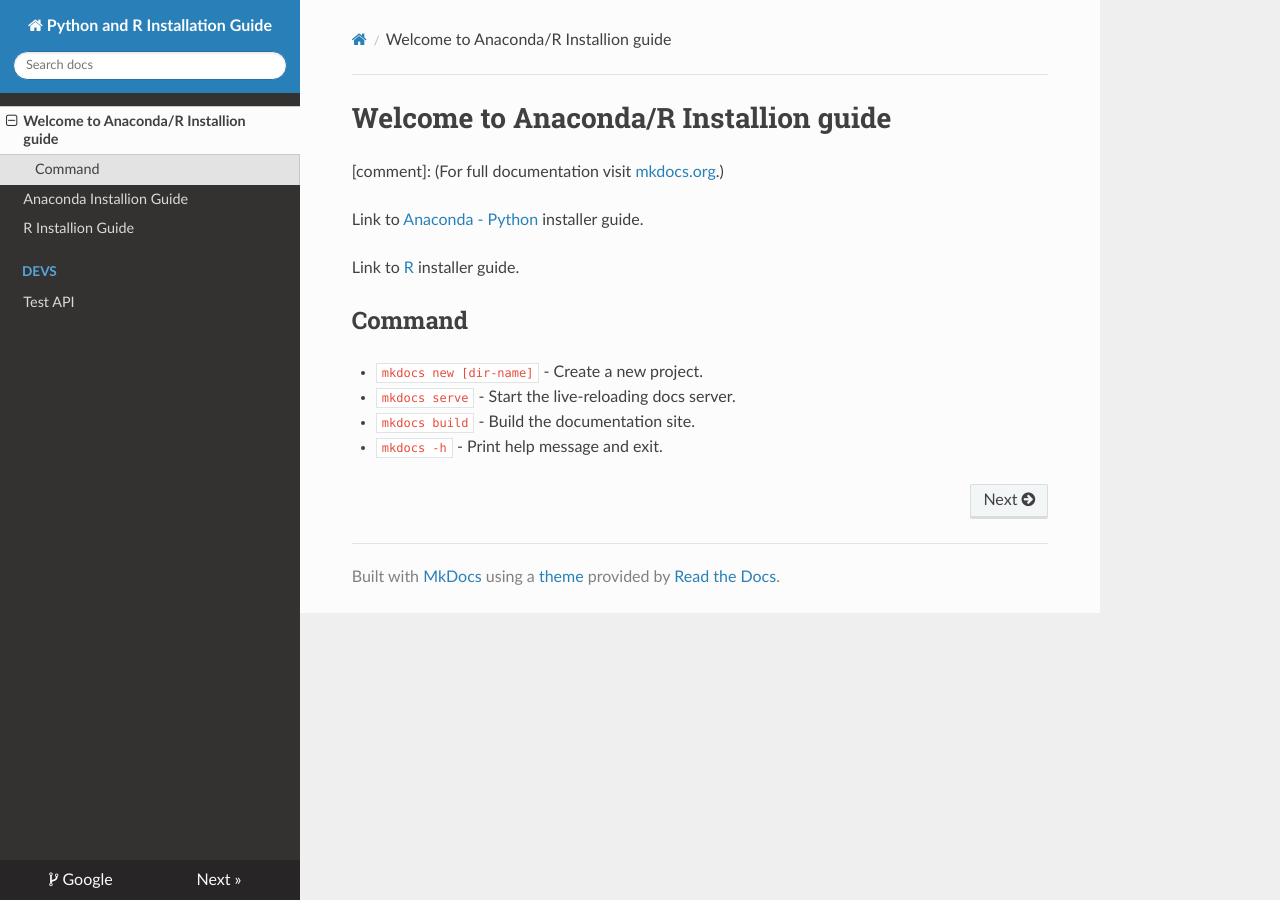
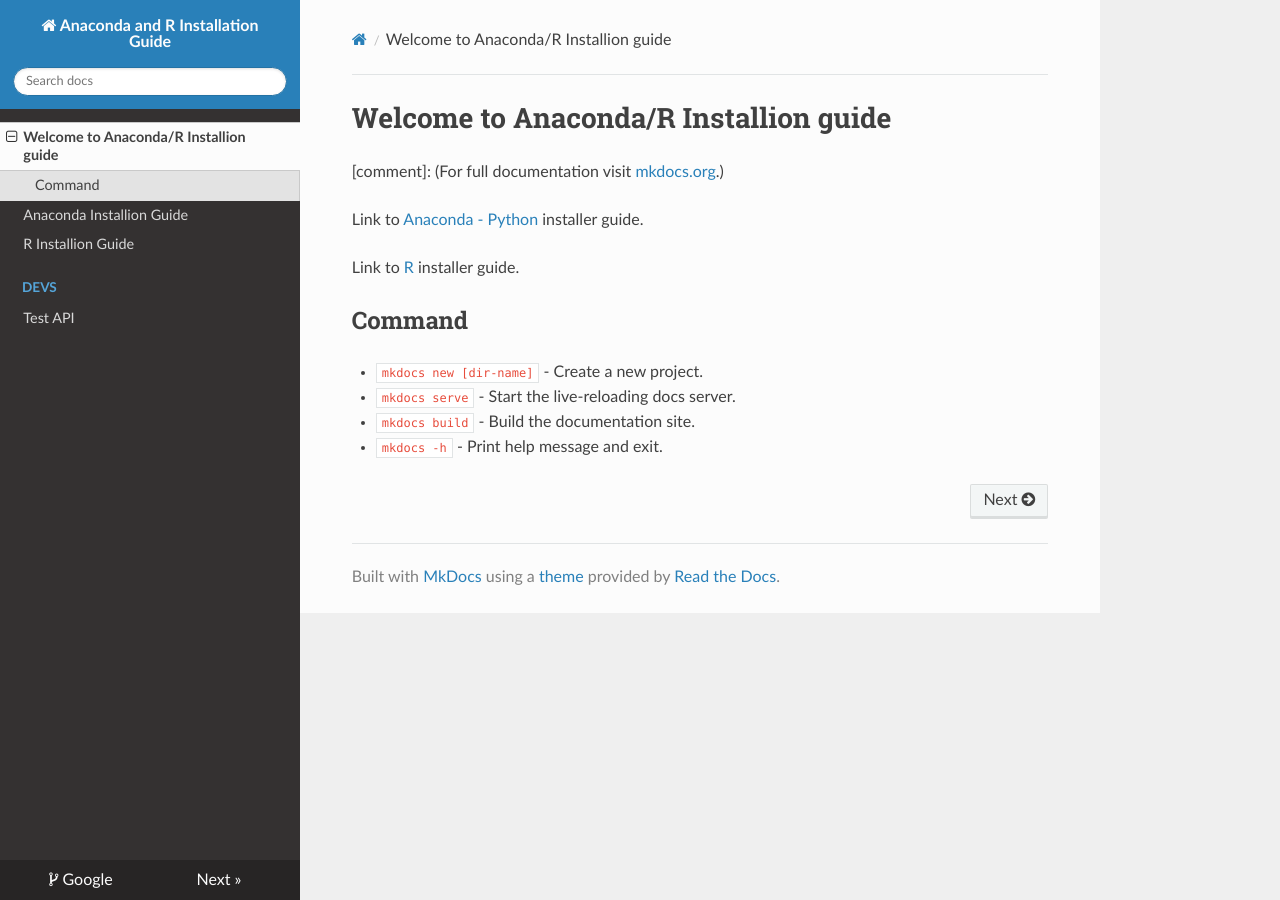
Before and after one commit to ongzhongfei/installer_guide, an MkDocs documentation site: the page built from docs/index.md, in a window 1280 px wide. Built offline with MkDocs 1.6.1, drawn with Linux system fonts in a browser that asks for light colours; nearby versions of some CDN libraries.

Commit message:
Anaconda

```diff
--- a/mkdocs.yml
+++ b/mkdocs.yml
@@ -1,4 +1,4 @@
-site_name: Python and R Installation Guide
+site_name: Anaconda and R Installation Guide
 repo_url: https://google.com/
 
 theme:
```
Also changed, not shown: site/404.html, site/devs/api/index.html, site/index.html, site/python/index.html, site/r/index.html, site/search.html, site/search/search_index.json, 1 other file.
